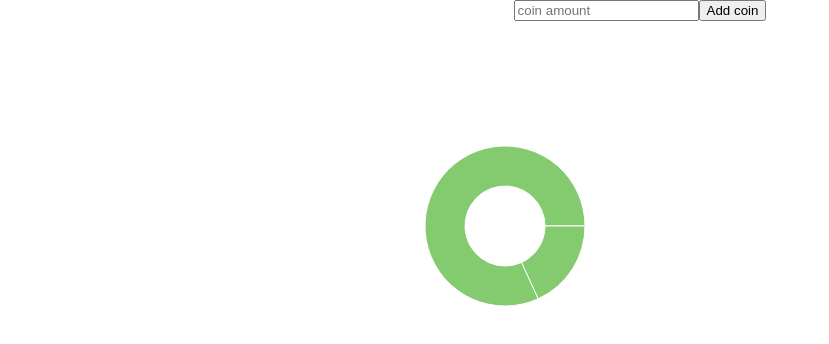
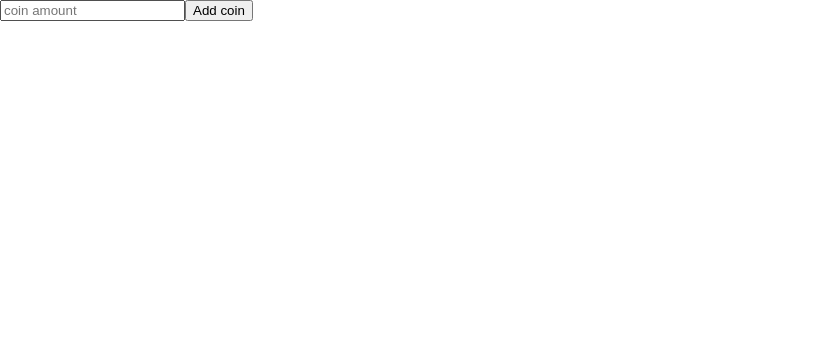
Before and after one commit to foxed/cryptfolio, a React (Create React App) app: page / in a window 1280 px wide. Shown: the top 344 px of the page, without its empty margins (0-829 px from the left). Built offline with nearby package versions, Linux system fonts and the light colour scheme.

Commit message:
moving some bits around, implementing state in TestPie

```diff
--- a/src/pie.js
+++ b/src/pie.js
@@ -9,6 +9,7 @@ class Form extends React.Component {
   handleSubmit = (event) => {
 		event.preventDefault();
 		console.log(this.state.coinAmount);
+		this.props.onSubmit();
 	};
 
 	render() {
@@ -26,32 +27,36 @@ class Form extends React.Component {
 
 class TestPie extends React.Component {
 	state = {
-		slices: [
-			{ name: "test1",
-				value: 900 },
-			{ name: "test2",
-				value: 200 },
-		]
+		slices: []
+	};
+
+	addNewSlice = (sliceData) => {  // WIP, goal: adding the user inputted slices in to form the pie chart
+		this.setState(prevState => ({
+			slices: prevState.slices.concat(sliceData)
+		}));
 	};
 
   render() {
 		return (
-      <PieChart width={800} height={400}>
-			  <Pie dataKey="value" data={this.state.slices} cx={500} cy={200} innerRadius={40} outerRadius={80} fill="#84ca6f"/>
-				<Tooltip/>
-			</PieChart>
+			<div>
+			  <div>
+				  <Form onSubmit={this.addNewSlice} />
+			  </div>
+			  <div>
+          <PieChart width={800} height={400}>
+			      <Pie dataKey="value" data={this.state.slices} cx={500} cy={200} innerRadius={40} outerRadius={80} fill="#84ca6f"/>
+				  <Tooltip/>
+			    </PieChart>
+		   	</div>
+			</div>
 		);
 	}
 }
 
 class Body extends React.Component {
-	addNewSlice
 	render () {
     return (
 			<div>
-			<center>
-			  <Form onSubmit={this.addNewSlice}  />
-			</center>
 				<TestPie />
 			</div>
 		);
```
